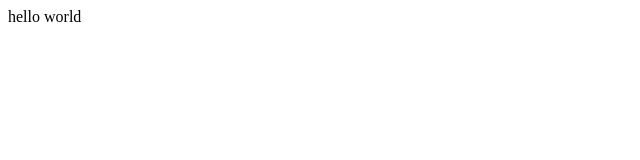
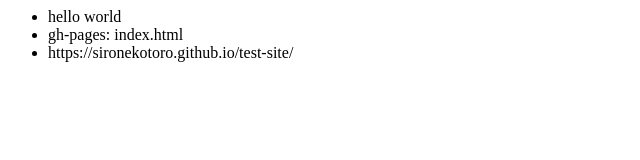
Before and after one commit to sironekotoro/test-site, a plain HTML site: page index.html in a window 1280 px wide. Shown: the whole page, without its empty margins (0-640 px from the left). Drawn offline with Linux system fonts and the light colour scheme.

Commit message:
upload index.html gh-pages

```diff
--- a/index.html
+++ b/index.html
@@ -1 +1,5 @@
-hello world
+<ul>
+    <li>hello world</li>
+    <li>gh-pages: index.html</li>
+    <li>https://sironekotoro.github.io/test-site/</li>
+</ul>
```
